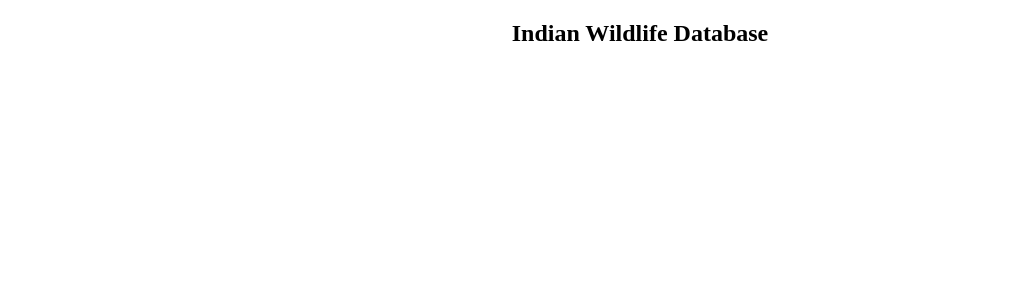
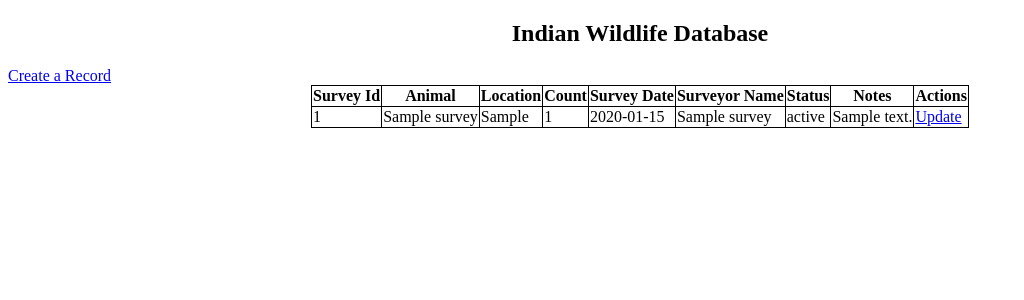
Before and after one commit to allensamjoshua/animal-survey-tracking, a Flask app: page /admin/admin_dashboard in a window 1280 px wide. Shown: the top 300 px of the page, without its empty margins (0-1024 px from the left). Run offline with Flask 3, Linux system fonts and the light colour scheme; the visitor is signed in with stand-in values (Sample User, id 1); tables that the repository leaves empty hold one stand-in row (values such as "Sample post").

Commit message:
Eod sept30

```diff
--- a/app.py
+++ b/app.py
@@ -22,7 +22,7 @@ class AnimalSurvey(db.Model):
     location = db.Column(db.String(50), nullable=False)
     animal_count = db.Column(db.Integer)
     survey_date = db.Column(db.Date)
-    sureyor_name = db.Column(db.String(50))
+    surveyor_name = db.Column(db.String(50))
     status = db.Column(db.String(50), nullable=False)
     notes = db.Column(db.Text)
 
@@ -42,9 +42,9 @@ def admin_login():
     if request.method=='POST':
         uname = request.form['username']
         pwd = request.form['password']
-        admin = Admin.query.filter_by(username=uname)
-        if admin and bcrypt.check_password_hash(Admin.password,pwd): #to check if the hashed password matches
-            session['admin']==True
+        admin = Admin.query.filter_by(username=uname).first()
+        if admin and bcrypt.check_password_hash(admin.password,pwd): #to check if the hashed password matches
+            session['admin']=True
             return redirect(url_for('admin_dashboard'))
         else:
             flash("Invalid Credentials")
@@ -53,7 +53,19 @@ def admin_login():
 #admin dashboard page
 @app.route('/admin/admin_dashboard', methods=['GET','POST'])
 def admin_dashboard():
-    return render_template('admin_dashboard.html')
+    if 'admin' not in session:
+        return redirect(url_for('admin_login'))
+
+    animals = AnimalSurvey.query.all()
+    return render_template('admin_dashboard.html', animals=animals)
+
+@app.route('/admin/admin_dashboard/create_record', methods=['GET','POST'])
+def create_record():
+    return render_template('create_record.html')
+
+@app.route('/admin/admin_dashboard/update_record', methods=['GET','POST'])
+def update_record():
+    return render_template('update_record.html')
 
 if __name__ == '__main__':
    app.run(debug=True)
--- a/static/styles.css
+++ b/static/styles.css
@@ -0,0 +1,4 @@
+table, th, td {
+  border: 1px solid black;
+  border-collapse: collapse;
+}
--- a/templates/admin_dashboard.html
+++ b/templates/admin_dashboard.html
@@ -2,10 +2,40 @@
 <html>
     <head>
         <title>Dashboard</title>
+        <link rel="stylesheet" href="/static/styles.css"/>
     </head>
     <body>
+        <center><h2>Indian Wildlife Database</h2></center>
+        <a href="{{url_for('create_record')}}">Create a Record</a>
         <center>
-            <h2>Indian Wildlife Database</h2>
+            <table>
+                <thead>
+                    <tr>
+                        <th>Survey Id</th>
+                        <th>Animal</th>
+                        <th>Location</th>
+                        <th>Count</th>
+                        <th>Survey Date</th>
+                        <th>Surveyor Name</th>
+                        <th>Status</th>
+                        <th>Notes</th>
+                        <th>Actions</th>
+                    </tr>
+                </thead>
+                <tbody>
+                    {% for animals in animals %}
+                    <tr>
+                        <td>{{ animals.survey_id }}</td>
+                        <td>{{ animals.animal_name }}</td>
+                        <td>{{ animals.location }}</td>
+                        <td>{{ animals.animal_count }}</td>
+                        <td>{{ animals.survey_date }}</td>
+                        <td>{{ animals.surveyor_name }}</td>
+                        <td>{{ animals.status }}</td>
+                        <td>{{ animals.notes }}</td>
+                        <td><a href="{{url_for('update_record', survey_id = animals.survey_id)}}">Update</a></td>
+                    </tr>
+                    {% endfor %}
         </center>
     </body>
 </html>
```
Also changed, not shown: templates/create_record.html (added, +13 -0 lines), templates/update_record.html (added, +13 -0 lines), templates/add_record.html (deleted).
